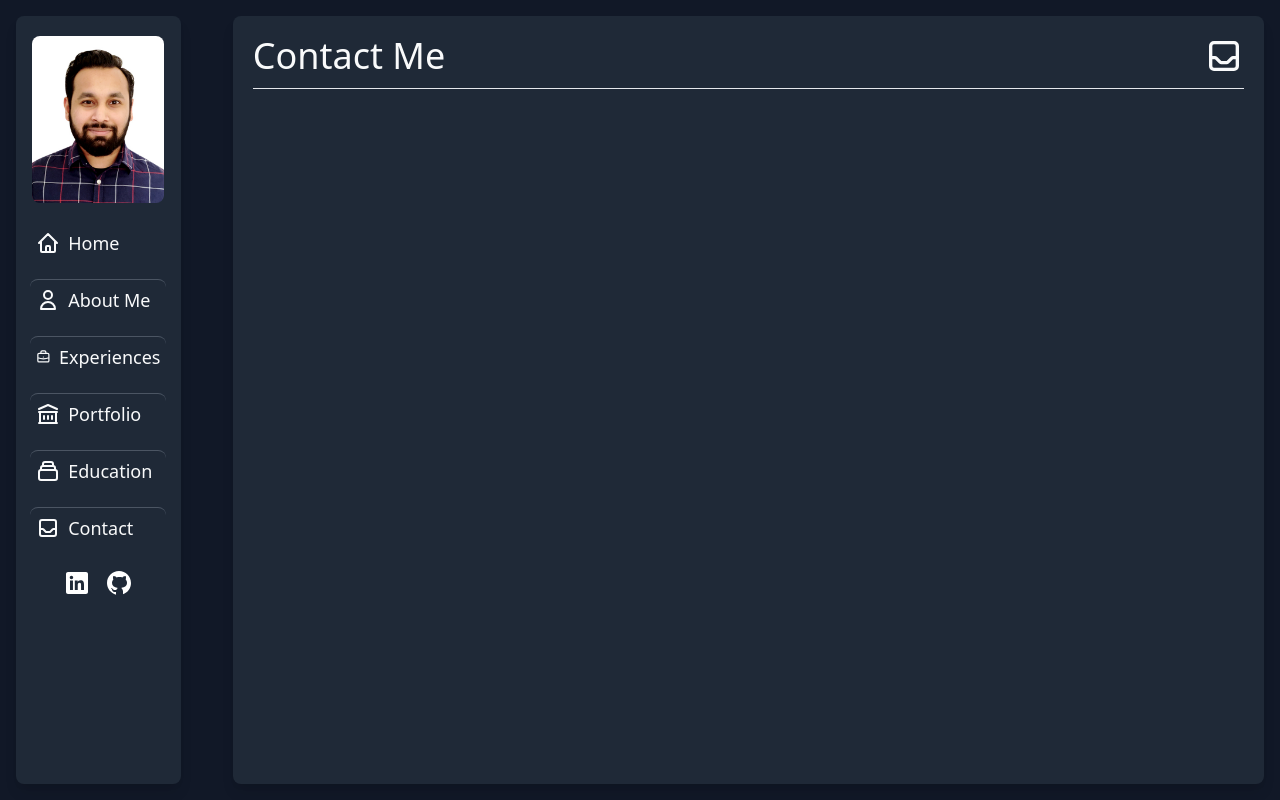
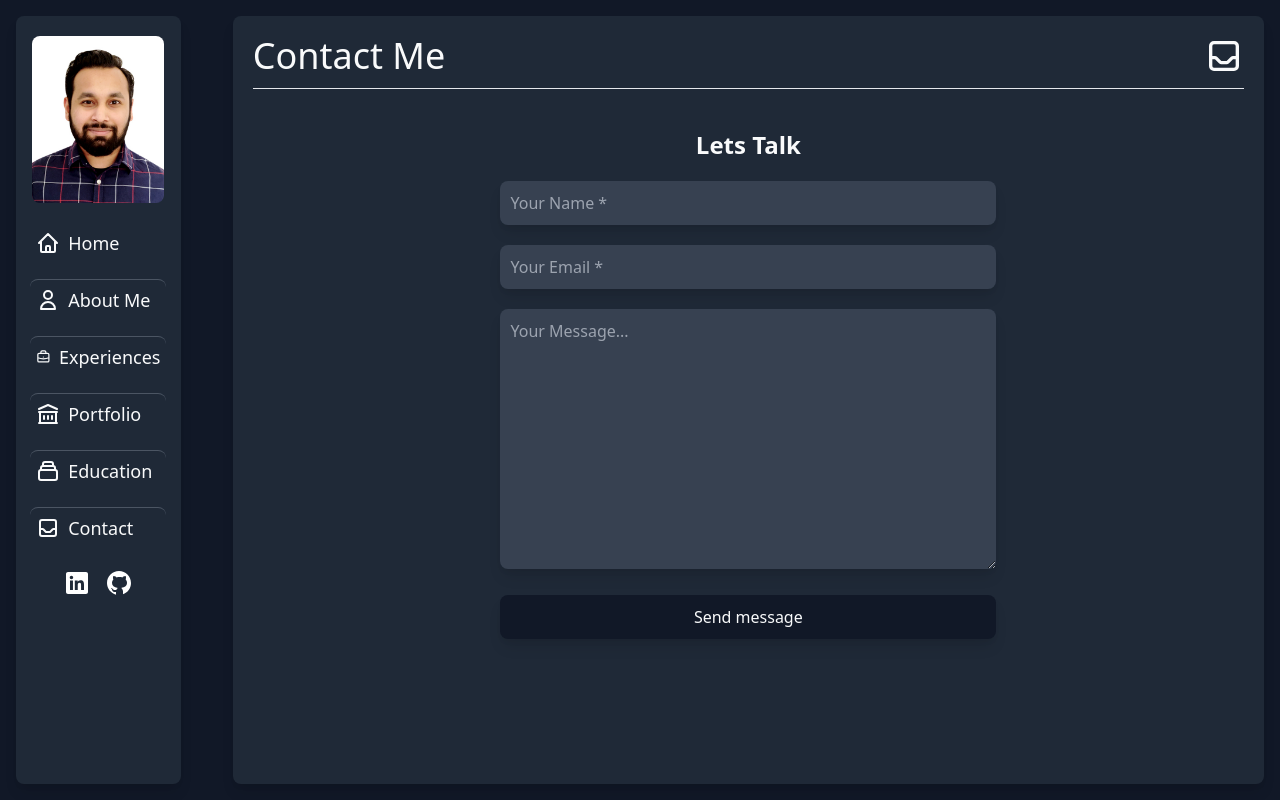
Before and after one commit to Mostakimul/react-portfolio, a React (Create React App) app: page /contact in a window 1280 px wide. Built offline with nearby package versions, Linux system fonts and the light colour scheme.

Commit message:
Contact form action and getform handled

```diff
--- a/src/component/Contact.js
+++ b/src/component/Contact.js
@@ -1,13 +1,94 @@
-import React from 'react';
+import axios from 'axios';
+import React, { useState } from 'react';
+import { useForm } from 'react-hook-form';
 import CommonHeader from './CommonHeader';
+import TheSpinner from './TheSpinner';
 
 const Contact = () => {
+  const {
+    register,
+    handleSubmit,
+    reset,
+    formState: { errors },
+  } = useForm();
+  const [isSubmitted, setIsSubmitted] = useState(false);
+  const [isError, setIsError] = useState(false);
+  const [isLoading, setIsLoading] = useState(false);
+
+  const onSubmit = (data) => {
+    setIsLoading(true);
+    axios
+      .post('https://getform.io/f/508edbd4-7e0e-4e2e-ae2c-09a27cdf6abd', {
+        name: data.name,
+        email: data.email,
+        message: data.message,
+      })
+      .then((response) => {
+        setIsSubmitted(true);
+        setIsLoading(false);
+        reset({});
+      })
+      .catch((error) => {
+        setIsError(true);
+        setIsLoading(false);
+      });
+  };
   return (
     <div className="p-5">
       <CommonHeader
         title="Contact Me"
         iconShape="M20 13V6a2 2 0 00-2-2H6a2 2 0 00-2 2v7m16 0v5a2 2 0 01-2 2H6a2 2 0 01-2-2v-5m16 0h-2.586a1 1 0 00-.707.293l-2.414 2.414a1 1 0 01-.707.293h-3.172a1 1 0 01-.707-.293l-2.414-2.414A1 1 0 006.586 13H4"
       />
+      {/* contact body */}
+      <div className="pt-5">
+        <h2 className="text-center text-2xl font-semibold py-5">Lets Talk</h2>
+        {isLoading && <TheSpinner />}
+        {isSubmitted && (
+          <p className="text-xs py-1.5 my-2 text-center font-semibold text-gray-50 bg-green-600 px-1.5 rounded-lg shadow-lg w-2/4 mx-auto">
+            Message sent successfully!!!
+          </p>
+        )}
+        <form onSubmit={handleSubmit(onSubmit)} className="w-2/4 mx-auto text-center">
+          <input
+            type="text"
+            {...register('name', { required: true })}
+            placeholder="Your Name *"
+            className="py-2.5 px-2.5 w-full bg-gray-700 focus:bg-gray-600 duration-300 transition rounded-lg shadow-lg outline-none border-0"
+          />
+          <p className="text-xs font-semibold text-red-600">
+            {errors.name && <span>This field is required</span>}
+          </p>
+          <input
+            type="email"
+            {...register('email', { required: true })}
+            placeholder="Your Email *"
+            className="py-2.5 px-2.5 my-5 w-full bg-gray-700 focus:bg-gray-600 duration-300 transition rounded-lg shadow-lg outline-none border-0"
+          />
+          <p className="text-xs font-semibold text-red-600">
+            {errors.email && <span>This field is required</span>}
+          </p>
+          <textarea
+            name="message"
+            {...register('message', { required: true })}
+            id=""
+            cols="30"
+            rows="10"
+            className="py-2.5 px-2.5 w-full bg-gray-700 focus:bg-gray-600 duration-300 transition rounded-lg shadow-lg outline-none border-0"
+            placeholder="Your Message..."></textarea>
+          <p className="text-xs font-semibold text-red-600">
+            {errors.message && <span>This field is required</span>}
+          </p>
+
+          <button
+            type="submit"
+            className="bg-gray-900 hover:bg-gray-700 duration-300 transition py-2.5 w-full rounded-lg shadow-lg my-5">
+            Send message
+          </button>
+          {isError && (
+            <p className="text-xs py-1.5 font-semibold text-red-600">Something went wrong!!!</p>
+          )}
+        </form>
+      </div>
     </div>
   );
 };
--- /dev/null
+++ b/src/component/TheSpinner.js
@@ -0,0 +1,12 @@
+import React from 'react';
+import Loader from 'react-loader-spinner';
+
+const TheSpinner = () => {
+  return (
+    <div className="flex justify-center">
+      <Loader type="Puff" color="#19752f" height={100} width={100} timeout={3000} />
+    </div>
+  );
+};
+
+export default TheSpinner;
```
